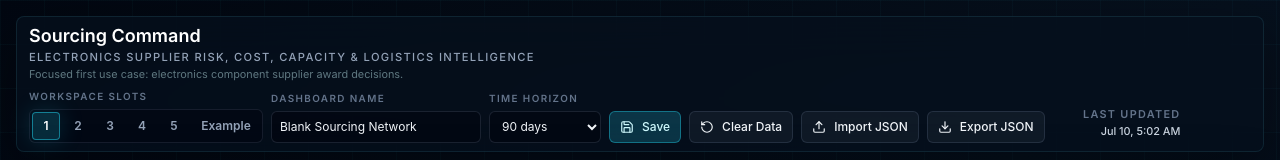
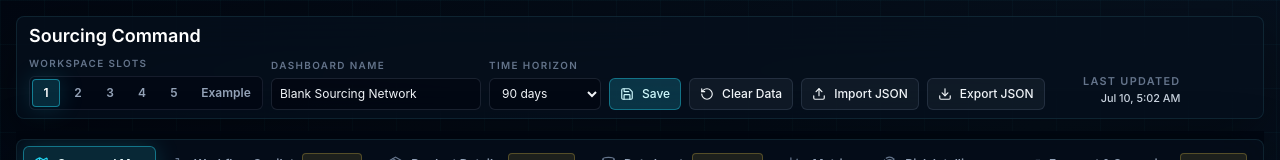
Before and after one commit to shivenparikh1/global-sourcing-predictor-dashboard, a React (Vite) app: page / in a window 1280 px wide. Shown: the top 160 px of the page. Built offline with nearby package versions, Linux system fonts and the light colour scheme; what world-atlas would draw is missing.

Commit message:
Remove header subtitle copy

```diff
--- a/src/appConfig.ts
+++ b/src/appConfig.ts
@@ -1,7 +1,5 @@
 export const appConfig = {
   appName: "Sourcing Command",
-  appSubtitle: "Electronics Supplier Risk, Cost, Capacity & Logistics Intelligence",
-  primaryUseCase: "Focused first use case: electronics component supplier award decisions.",
   liveUrl: "https://sourcing-command.vercel.app",
   exportFilePrefix: "sourcing-command",
 };
--- a/src/components/Header.tsx
+++ b/src/components/Header.tsx
@@ -38,8 +38,6 @@ export default function Header({
     <header className="panel flex flex-col gap-2 px-3 py-2 2xl:flex-row 2xl:items-center 2xl:justify-between">
       <div className="min-w-0 pr-2">
         <h1 className="truncate text-lg font-semibold leading-6 text-white">{appConfig.appName}</h1>
-        <p className="truncate text-[0.7rem] font-medium uppercase tracking-[0.12em] text-slate-400">{appConfig.appSubtitle}</p>
-        <p className="truncate text-[0.68rem] text-cyan-100/45">{appConfig.primaryUseCase}</p>
       </div>
 
       <div className="flex w-full flex-wrap items-end gap-2 2xl:w-auto 2xl:justify-end">
```
